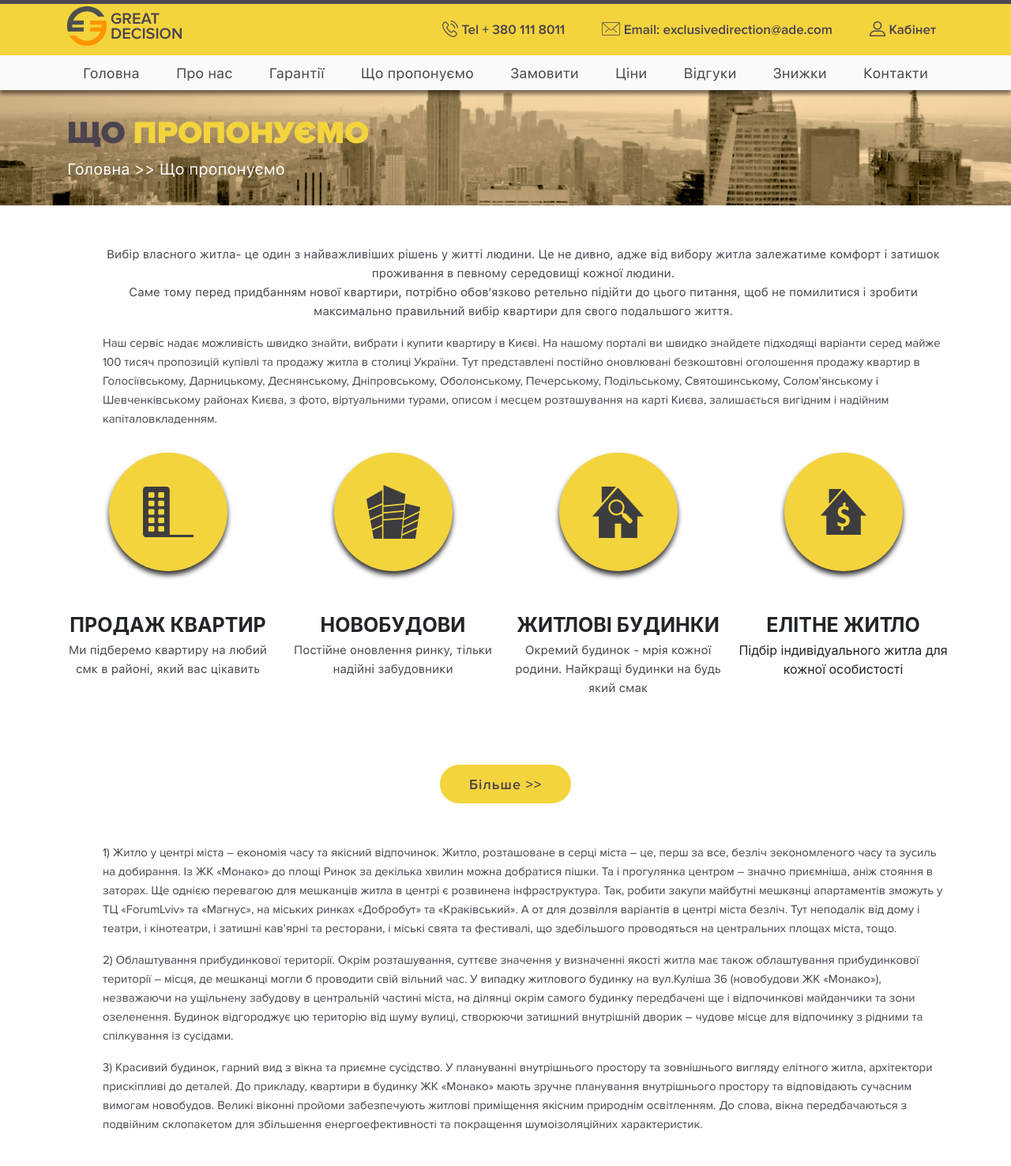
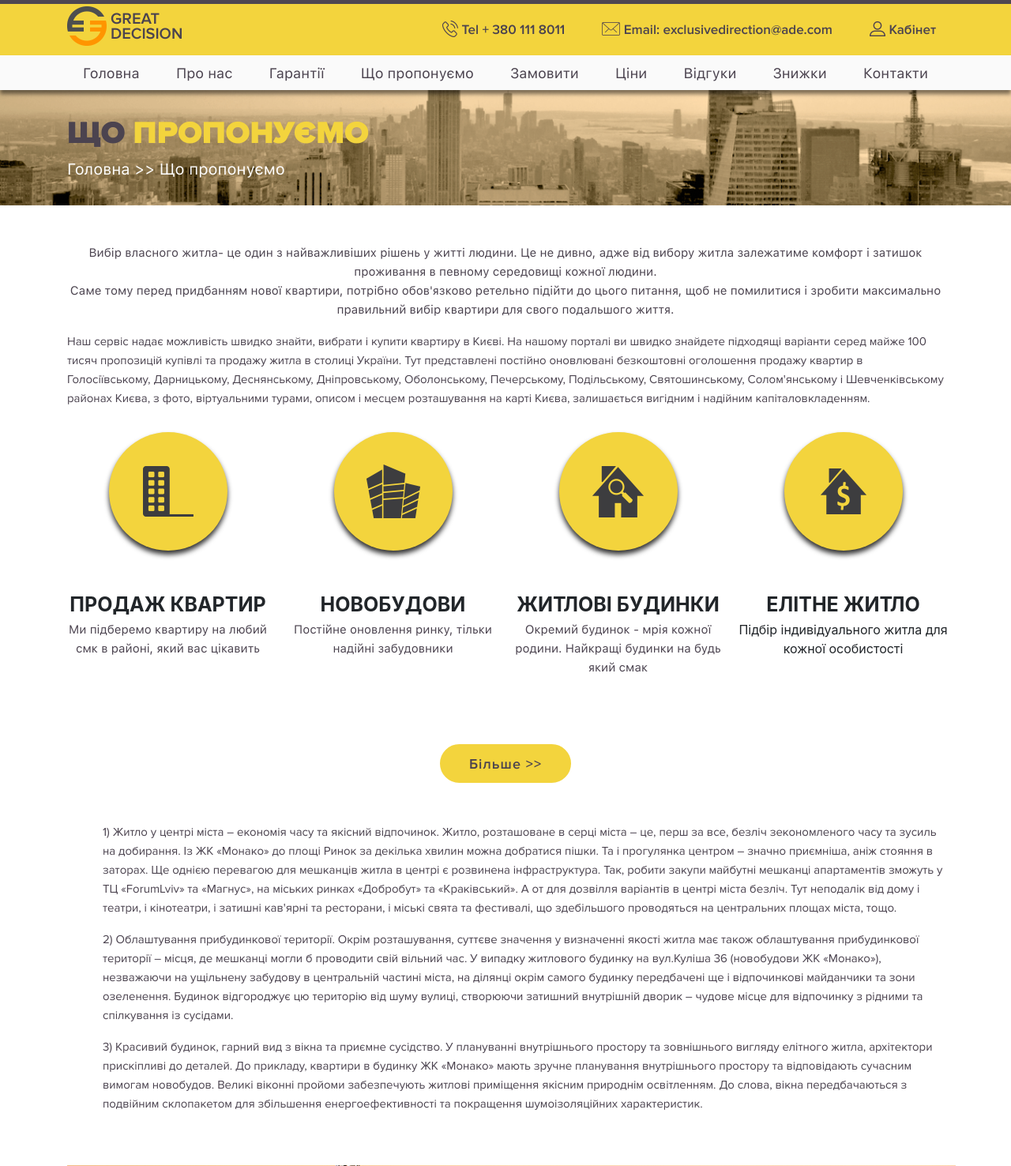
Before and after one commit to everyt1me/GD, a Django app: page /we_offer.html in a window 1280 px wide. Shown: the top 1476 px of the page at 79% size. Run offline with Django 3.2, Linux system fonts and the light colour scheme; some libraries are stand-ins or nearby versions.

Commit message:
we offer for request

```diff
--- a/app/templates/pages/we_offer.html
+++ b/app/templates/pages/we_offer.html
@@ -3,7 +3,7 @@
 {% block content %}
 <div class="container">
     <div class="row">
-        <div class="col-12 offer">
+        <div class="col-12 mt-5">
             <p class="text-title">
                 Вибір власного житла- це один з найважливіших рішень у житті людини. Це не дивно, адже від вибору житла
                 залежатиме
@@ -124,7 +124,7 @@
             </p>
         </div>
         <div class="col-12 img_offer">
-            <img src="{% static '/img/Layer 41.png' %}">
+            <img src="{{ STATIC_PREFIX }}img/we_offer/we_offer_main_pic.png" alt="we_offer_main_pic">
         </div>
     </div>
 </div>
```
Also changed, not shown: app/app/static/img/we_offer/we_offer_main_pic.png (added).
